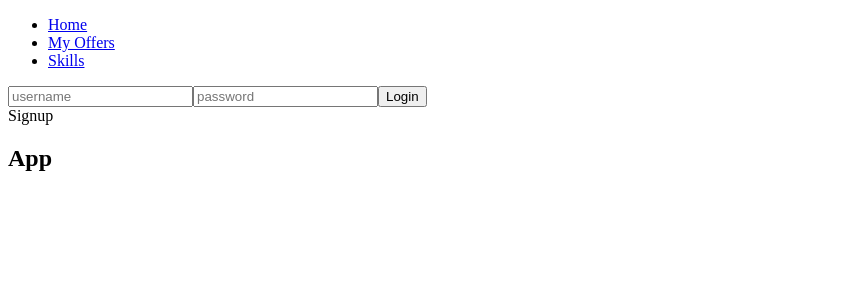
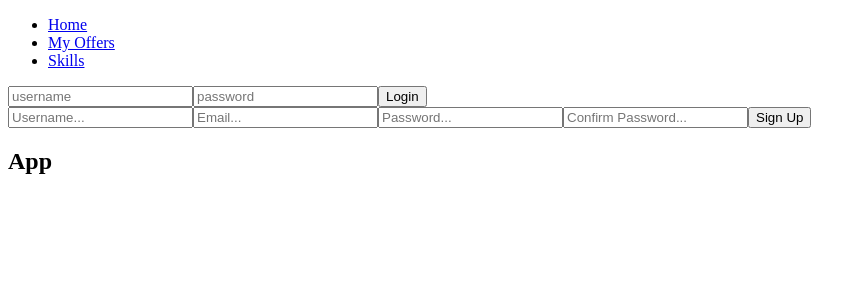
Before and after one commit to Lo977/skill-bridge-api, a React (Create React App) app in the folder client/: page /skills in a window 1280 px wide. Shown: the top 300 px of the page, without its empty margins (0-866 px from the left). Built offline with nearby package versions, Linux system fonts and the light colour scheme; no server answers.

Commit message:
add sign up funtions with formik

```diff
--- a/client/src/App.js
+++ b/client/src/App.js
@@ -17,7 +17,7 @@ function App() {
     <>
       <Navbar onLogout={setUser} user={user} />
       <Login onLogin={setUser} />
-      <Signup />
+      <Signup onLogin={setUser} />
       <h2>App</h2>
     </>
   );
--- a/client/src/pages/Login.js
+++ b/client/src/pages/Login.js
@@ -40,14 +40,14 @@ function Login({ onLogin }) {
         <Form>
           <Field
             type="text"
-            id="username"
+            // id="username"
             name="username"
             placeholder="username"
           />
           <ErrorMessage name="username" component="div" />
           <Field
             type="password"
-            id="password"
+            // id="password"
             name="password"
             placeholder="password"
           />
--- a/client/src/pages/Signup.js
+++ b/client/src/pages/Signup.js
@@ -1,7 +1,65 @@
 import React from "react";
+import { Formik, Form, Field, ErrorMessage } from "formik";
+import * as Yup from "yup";
 
-function Signup() {
-  return <div>Signup</div>;
+function Signup({ onLogin }) {
+  const initialVallues = {
+    username: "",
+    email: "",
+    password: "",
+    confirmPassword: "",
+  };
+  const validationSchema = Yup.object({
+    username: Yup.string().required("Username is required"),
+    email: Yup.string().email("Invalid email").required("Email is required"),
+    password: Yup.string().required("Password is required"),
+    confirmPassword: Yup.string()
+      .oneOf([Yup.ref("password"), null], "Password must match")
+      .required("Please confirm your password"),
+  });
+  function handleSubmit(values, { setErrors, resetForm }) {
+    fetch("/signup", {
+      method: "POST",
+      headers: { "Content-Type": "application/json" },
+      body: JSON.stringify(values),
+    }).then((res) => {
+      if (res.ok) {
+        res.json().then((user) => onLogin(user));
+        resetForm();
+      } else {
+        res
+          .json()
+          .then((error) =>
+            setErrors({ general: error.message } || "Sign up failed")
+          );
+      }
+    });
+  }
+  return (
+    <div>
+      <Formik
+        initialValues={initialVallues}
+        validationSchema={validationSchema}
+        onSubmit={handleSubmit}
+      >
+        <Form>
+          <Field type="text" name="username" placeholder="Username..." />
+          <ErrorMessage name="username" component="div" />
+          <Field type="text" name="email" placeholder="Email..." />
+          <ErrorMessage name="email" component="div" />
+          <Field type="password" name="password" placeholder="Password..." />
+          <ErrorMessage name="password" component="div" />
+          <Field
+            type="password"
+            name="confirmPassword"
+            placeholder="Confirm Password..."
+          />
+          <ErrorMessage name="confirmPassword" component="div" />
+          <button type="submit">Sign Up</button>
+        </Form>
+      </Formik>
+    </div>
+  );
 }
 
 export default Signup;
```
